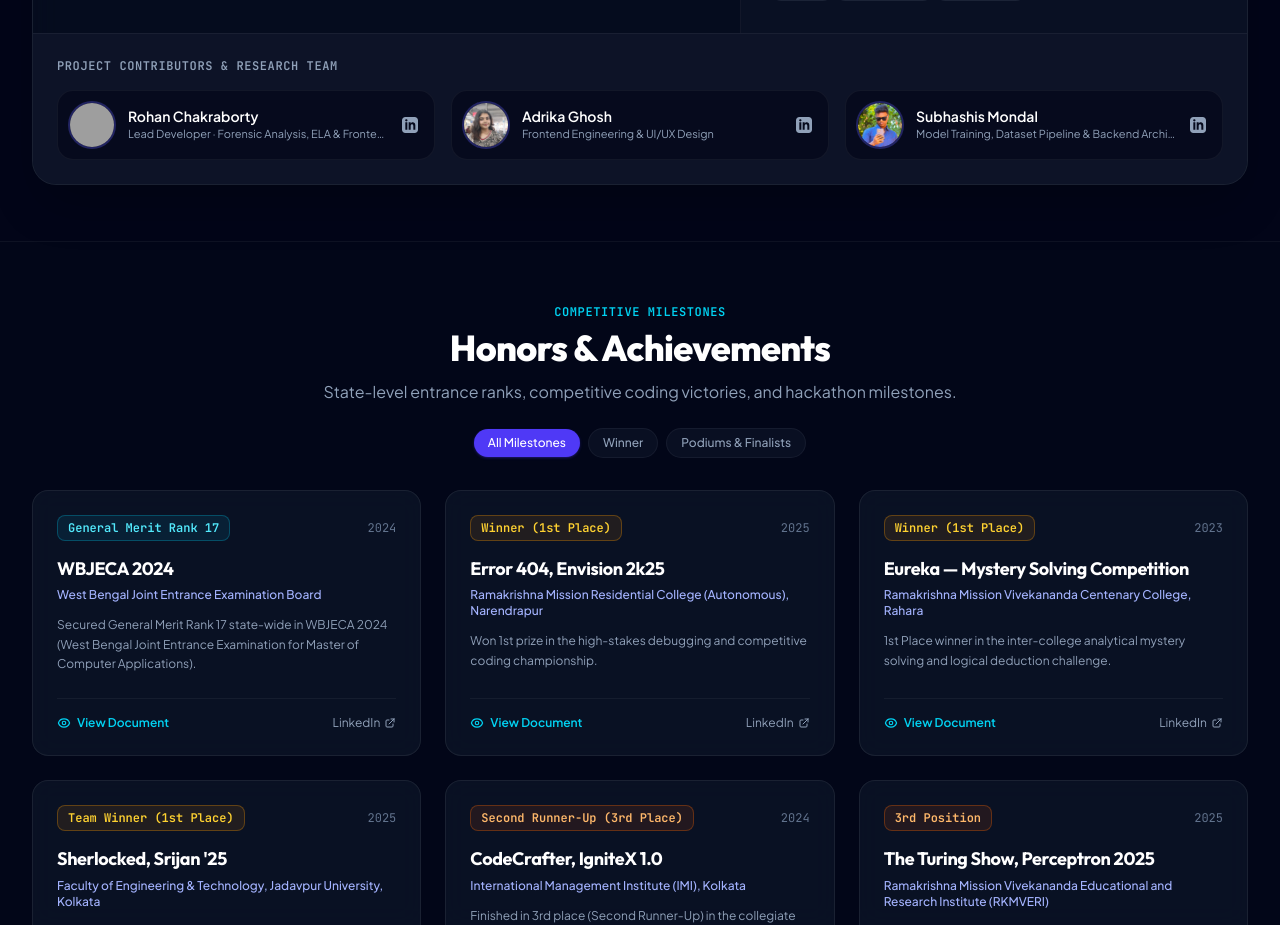
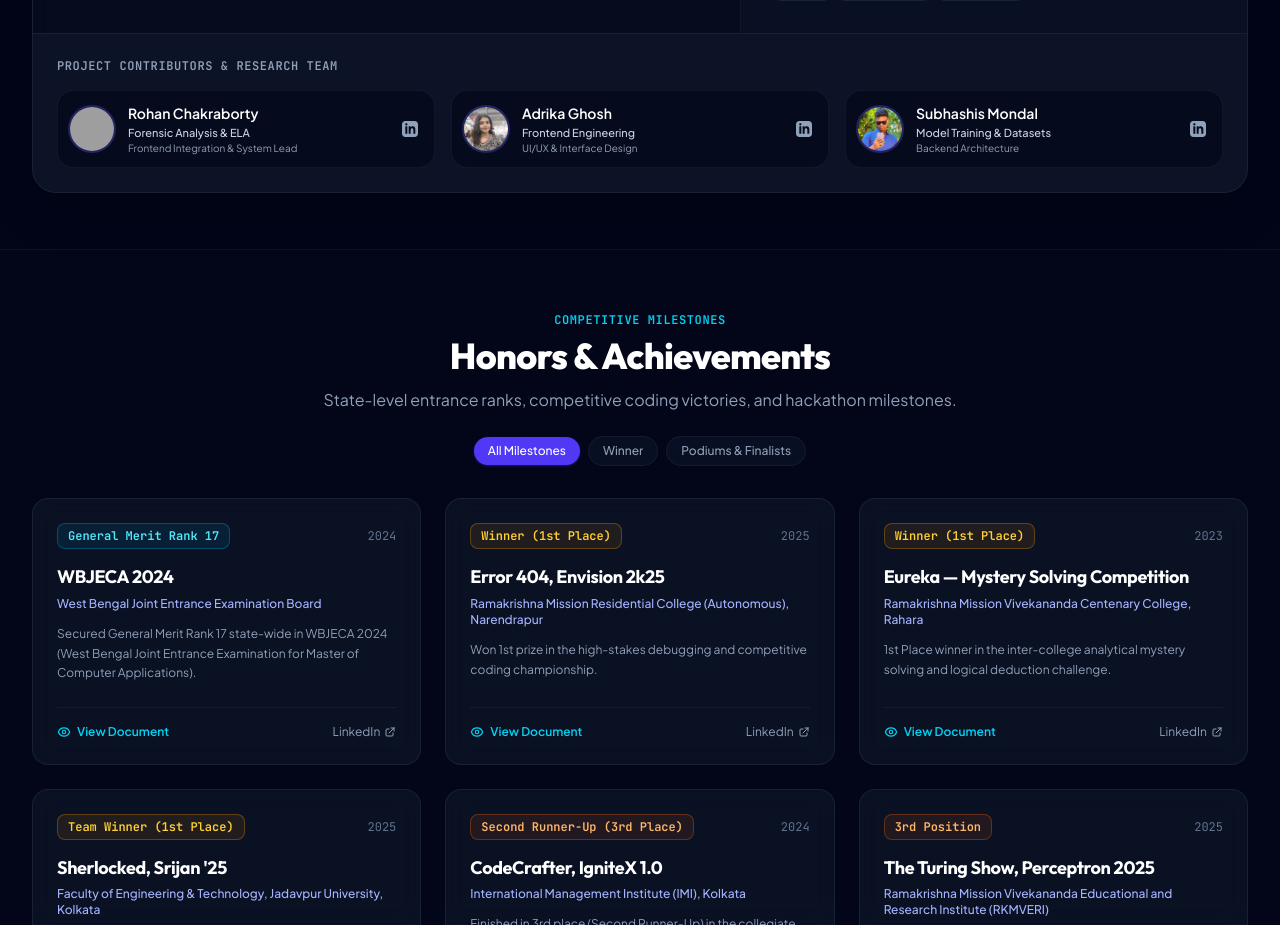
Before and after one commit to rohannc/My_Portfolio, a Vue app: page / in a window 1280 px wide. Shown: the part 5300-6225 px from the top of the page. Built offline with nearby package versions, Linux system fonts and the light colour scheme; grey boxes are pictures that could not be loaded.

Commit message:
fix: render team member designations as structured two-liners

```diff
--- a/src/components/Project.vue
+++ b/src/components/Project.vue
@@ -181,9 +181,11 @@ const openGitHub = () => {
                 <span class="text-sm font-semibold text-white group-hover:text-cyan-300 transition-colors truncate">
                   {{ member.name }}
                 </span>
-                <span class="text-[11px] text-slate-400 truncate">
-                  {{ member.role }}
-                </span>
+                <div class="text-[11px] leading-snug mt-0.5">
+                  <span class="block text-slate-300 font-medium truncate">{{ member.role }}</span>
+                  <span v-if="member.subRole" class="block text-slate-400 text-[10px] truncate mt-0.5">{{ member.subRole }}</span>
+                  <span v-else-if="!member.subRole" class="block line-clamp-2 text-slate-400">{{ member.role }}</span>
+                </div>
               </div>
               <svg class="w-4 h-4 text-slate-400 group-hover:text-cyan-400 transition-colors mr-1 flex-shrink-0" fill="currentColor" viewBox="0 0 24 24">
                 <path d="M19 0h-14c-2.761 0-5 2.239-5 5v14c0 2.761 2.239 5 5 5h14c2.762 0 5-2.239 5-5v-14c0-2.761-2.238-5-5-5zm-11 19h-3v-11h3v11zm-1.5-12.268c-.966 0-1.75-.79-1.75-1.764s.784-1.764 1.75-1.764 1.75.79 1.75 1.764-.783 1.764-1.75 1.764zm13.5 12.268h-3v-5.604c0-3.368-4-3.113-4 0v5.604h-3v-11h3v1.765c1.396-2.586 7-2.777 7 2.476v6.759z"/>
--- a/src/data/portfolioData.js
+++ b/src/data/portfolioData.js
@@ -205,19 +205,22 @@ export const featuredProject = {
   team: [
     {
       name: "Rohan Chakraborty",
-      role: "Lead Developer · Forensic Analysis, ELA & Frontend Integration",
+      role: "Forensic Analysis & ELA",
+      subRole: "Frontend Integration & System Lead",
       avatar: "ProjectIcon1Cropper.jpg",
       linkedin: "https://www.linkedin.com/in/rohanchakraborty0108/"
     },
     {
       name: "Adrika Ghosh",
-      role: "Frontend Engineering & UI/UX Design",
+      role: "Frontend Engineering",
+      subRole: "UI/UX & Interface Design",
       avatar: "Adrika.jpeg",
       linkedin: "https://www.linkedin.com/in/adrika-ghosh-b07a66298/"
     },
     {
       name: "Subhashis Mondal",
-      role: "Model Training, Dataset Pipeline & Backend Architecture",
+      role: "Model Training & Datasets",
+      subRole: "Backend Architecture",
       avatar: "Subhashis.jpeg",
       linkedin: "https://www.linkedin.com/in/subhashis360/"
     }
```
